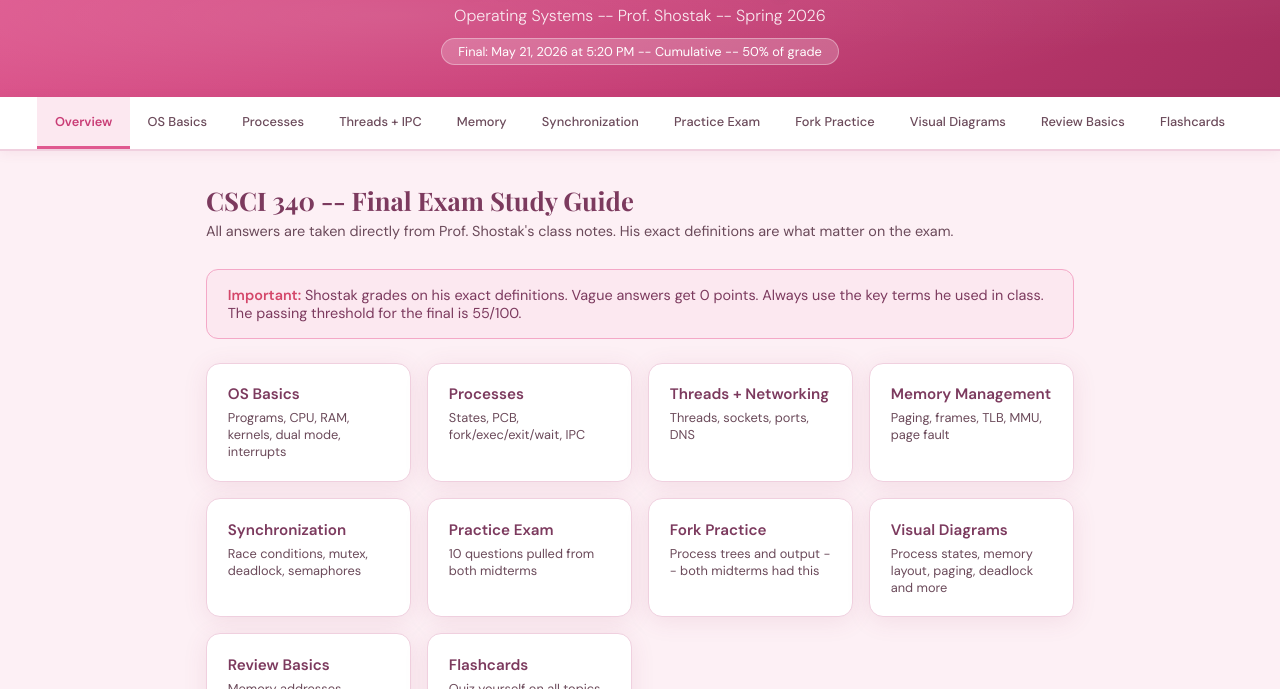
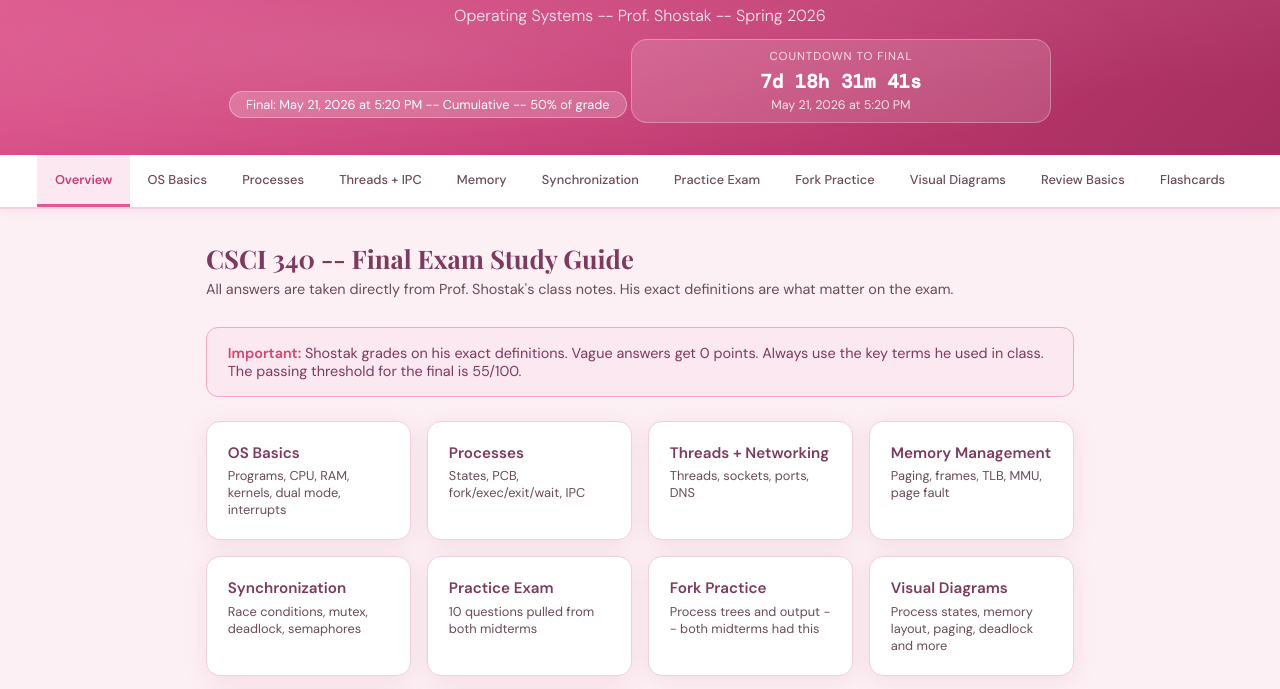
Before and after one commit to khanlaila/csci340-study, a plain HTML site: page index.html in a window 1280 px wide. Shown: the part 107-796 px from the top of the page. Drawn offline with nearby package versions, Linux system fonts and the light colour scheme.

Commit message:
Add final exam countdown

```diff
--- a/index.html
+++ b/index.html
@@ -36,6 +36,10 @@
   header h1 { font-family: 'Playfair Display', serif; font-size: clamp(1.8rem, 5vw, 3rem); color: #fff; position: relative; letter-spacing: -0.5px; text-shadow: 0 2px 12px rgba(0,0,0,0.15); }
   header p { color: rgba(255,255,255,0.88); margin-top: 0.5rem; font-size: 1rem; font-weight: 300; position: relative; }
   .header-badge { display: inline-block; background: rgba(255,255,255,0.2); border: 1px solid rgba(255,255,255,0.35); border-radius: 100px; padding: 0.25rem 1rem; font-size: 0.8rem; color: #fff; margin-top: 0.75rem; position: relative; }
+  .countdown-badge { display: inline-block; background: rgba(255,255,255,0.14); border: 1px solid rgba(255,255,255,0.28); border-radius: 16px; padding: 0.6rem 1rem; margin-top: 0.8rem; color: #fff; position: relative; min-width: min(92vw, 420px); }
+  .countdown-label { font-size: 0.72rem; letter-spacing: 0.08em; text-transform: uppercase; opacity: 0.8; }
+  .countdown-value { font-family: 'DM Mono', monospace; font-size: clamp(0.95rem, 2.4vw, 1.2rem); font-weight: 700; margin-top: 0.3rem; }
+  .countdown-sub { font-size: 0.78rem; opacity: 0.84; margin-top: 0.15rem; }
   nav { display: flex; gap: 0; background: #fff; border-bottom: 2px solid var(--border); overflow-x: auto; position: sticky; top: 0; z-index: 100; box-shadow: 0 2px 12px rgba(160,60,100,0.08); justify-content: center; }
   nav button { flex-shrink: 0; padding: 1rem 1.1rem; border: none; background: none; cursor: pointer; font-family: 'DM Sans', sans-serif; font-size: 0.8rem; font-weight: 500; color: var(--text-soft); border-bottom: 3px solid transparent; transition: all 0.2s; white-space: nowrap; }
   nav button:hover { color: var(--pink-600); background: var(--pink-100); }
@@ -149,6 +153,11 @@
   <h1>CSCI 340 Final Study Guide</h1>
   <p>Operating Systems -- Prof. Shostak -- Spring 2026</p>
   <span class="header-badge">Final: May 21, 2026 at 5:20 PM -- Cumulative -- 50% of grade</span>
+  <div class="countdown-badge" aria-live="polite">
+    <div class="countdown-label">Countdown to Final</div>
+    <div class="countdown-value" id="countdownValue">Loading...</div>
+    <div class="countdown-sub" id="countdownSub">May 21, 2026 at 5:20 PM</div>
+  </div>
 </header>
 
 <nav id="mainNav">
@@ -1207,6 +1216,27 @@ function resetPractice() {
   document.getElementById('gradeBar').style.display='none';
 }
 
+// COUNTDOWN
+const finalExamTime = new Date('2026-05-21T17:20:00-04:00');
+function updateCountdown() {
+  const target = document.getElementById('countdownValue');
+  const sub = document.getElementById('countdownSub');
+  const now = new Date();
+  let diff = finalExamTime.getTime() - now.getTime();
+  if (diff <= 0) {
+    target.textContent = 'The final exam time has passed.';
+    sub.textContent = 'May 21, 2026 at 5:20 PM';
+    return;
+  }
+  const totalSeconds = Math.floor(diff / 1000);
+  const days = Math.floor(totalSeconds / 86400);
+  const hours = Math.floor((totalSeconds % 86400) / 3600);
+  const minutes = Math.floor((totalSeconds % 3600) / 60);
+  const seconds = totalSeconds % 60;
+  target.textContent = `${days}d ${hours}h ${minutes}m ${seconds}s`;
+  sub.textContent = 'May 21, 2026 at 5:20 PM';
+}
+
 // FORK
 function showFeedback(id, correct, msg) {
   const el = document.getElementById(id);
@@ -1358,6 +1388,8 @@ function updateScoreDisplay() {
   document.getElementById('scoreGot').textContent=scoreGot;
   document.getElementById('scoreMissed').textContent=scoreMissed;
 }
+updateCountdown();
+setInterval(updateCountdown, 1000);
 startFlashcards();
 </script>
 </body>
```
